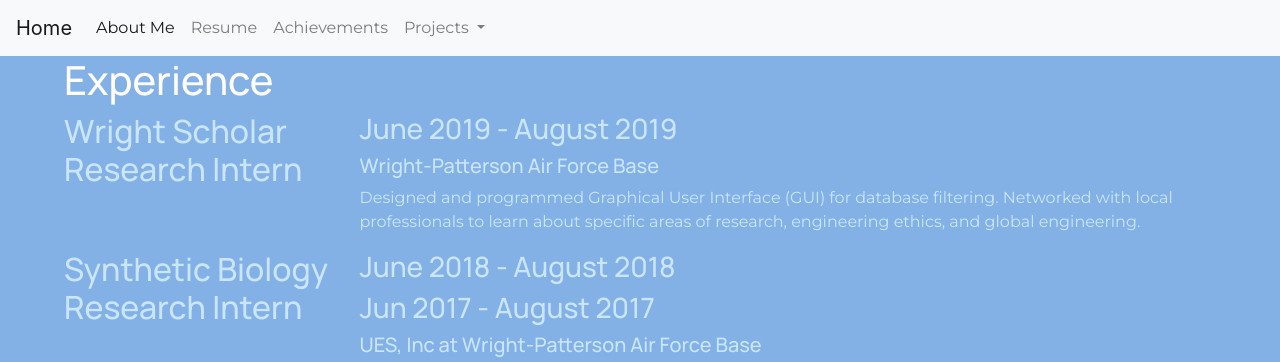
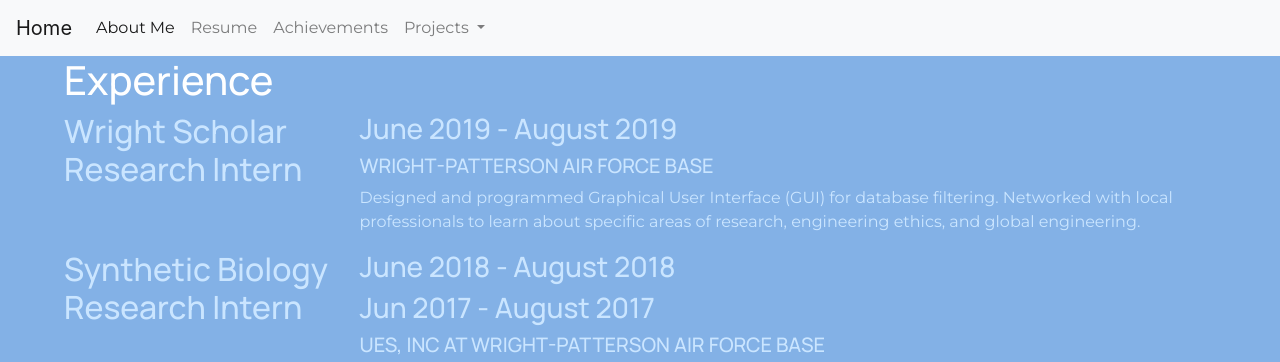
Before and after one commit to anniemenart/anniemenart.github.io, a plain HTML site: page resume.html in a window 1280 px wide. Shown: the top 362 px of the page. Drawn offline with nearby package versions, Linux system fonts and the light colour scheme.

Commit message:
Update resume.html

```diff
--- a/resume.html
+++ b/resume.html
@@ -32,6 +32,10 @@
 
 		   h2, h3, h4, h5, h6 {
 			   color: #CAE5FF !important;
+		   }
+
+		   h5 {
+			   text-transform: uppercase;
 		   }
 	   </style>
       <title>Resume</title>
```
